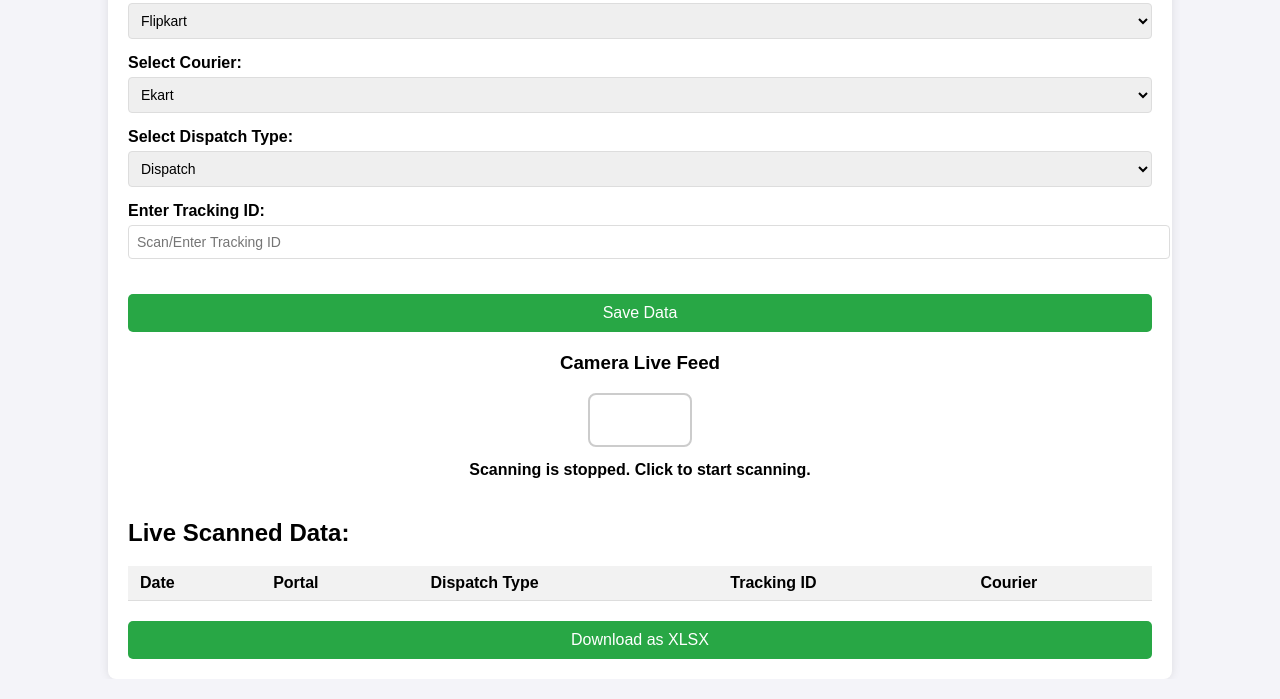
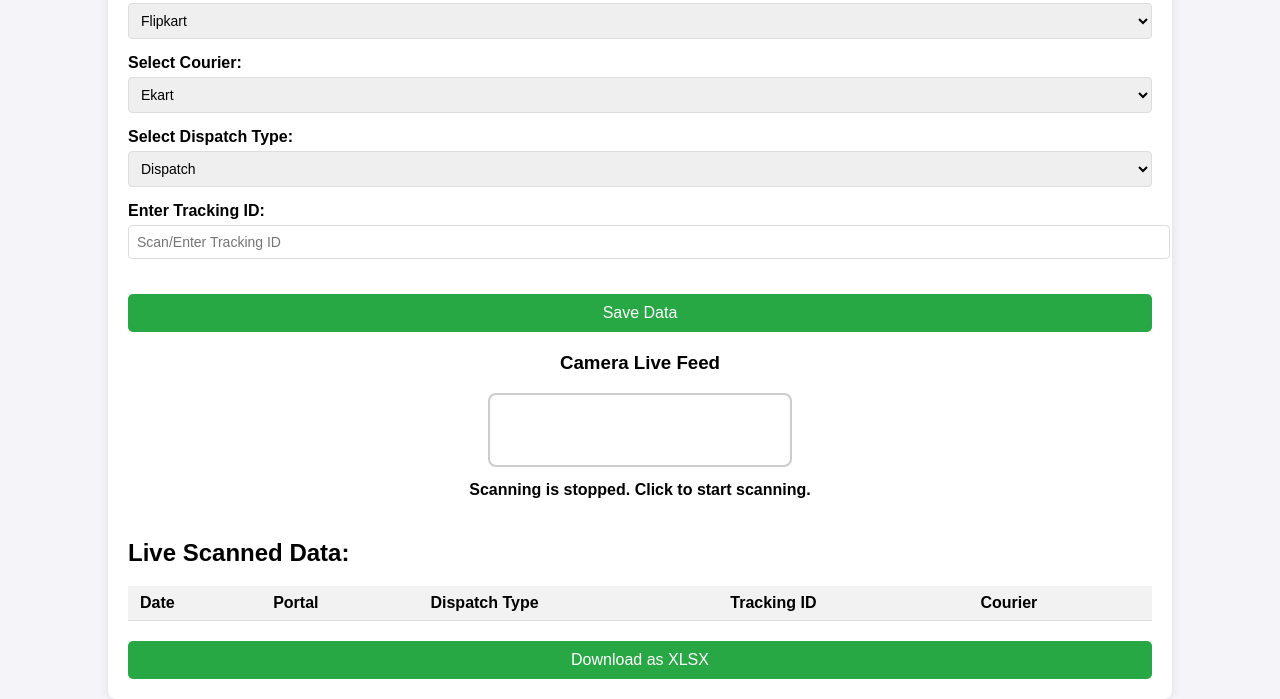
Before and after one commit to bhikandeshmukh/dispatchmanager, a plain HTML site: page index.html in a window 1280 px wide. Shown: the part 150-849 px from the top of the page. Drawn offline with Linux system fonts and the light colour scheme.

Commit message:
Update index.html

```diff
--- a/index.html
+++ b/index.html
@@ -77,8 +77,8 @@
         }
         #scanner {
             width: 100%;
-            max-width: 100px; /* Fixed size for Code 128 */
-            height: 50px;
+            max-width: 300px; /* Fixed size for Code 128 */
+            height: 70px;
             border: 2px solid #ccc;
             border-radius: 8px;
             cursor: pointer;
```
